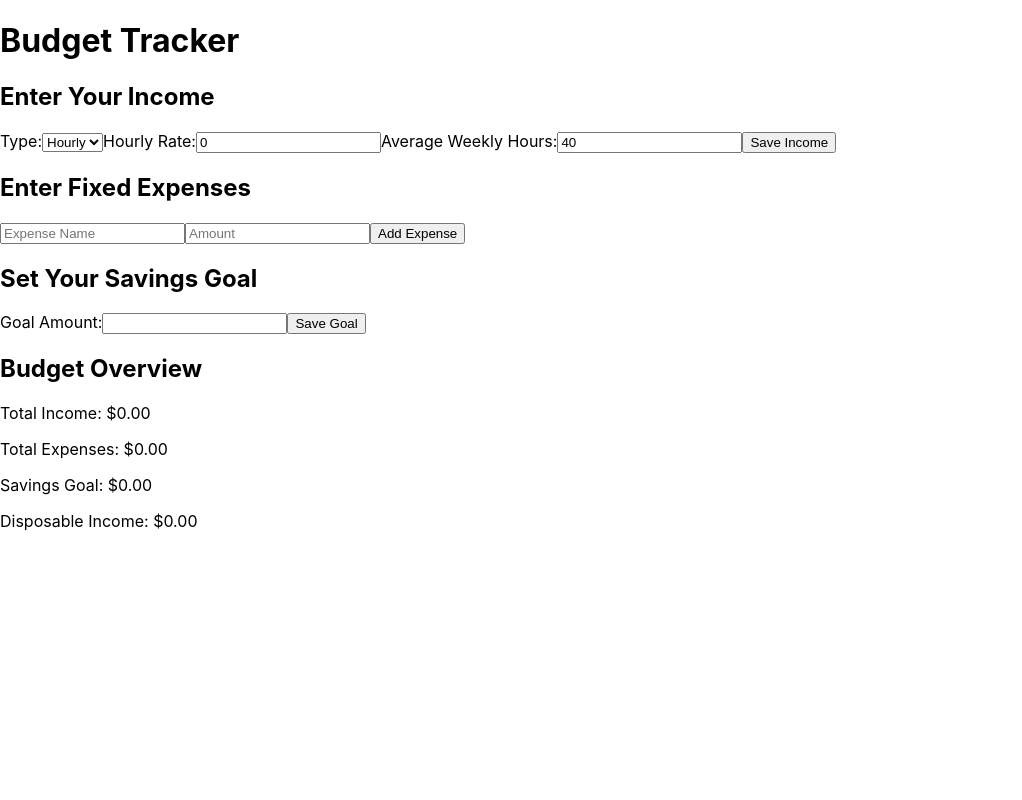
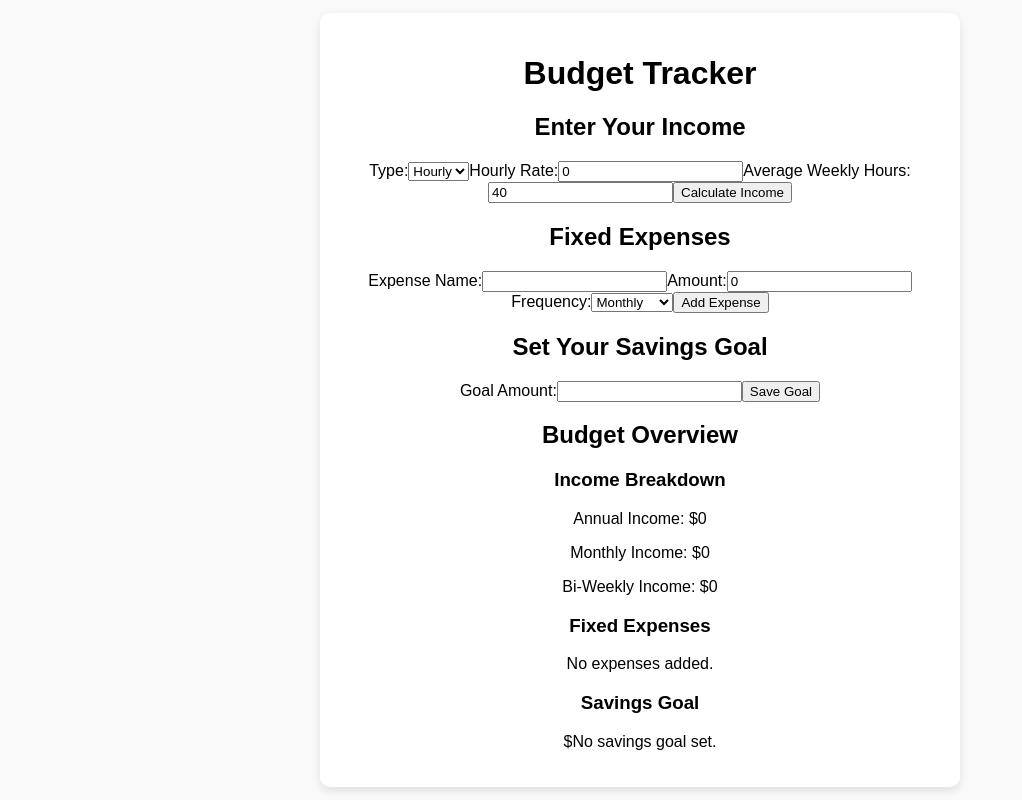
Before and after one commit to boynamedjack47/BudgetApp, a React (Create React App) app: page / in a window 1280 px wide. Shown: the whole page, without its empty margins (0-1022 px from the left). Built offline with nearby package versions, Linux system fonts and the light colour scheme.

Commit message:
adding changes to fixed expenses and allows the users to edit and delete them as needed. Next I am going to have the savings goal be put into an actionable plan for the user so they can see what they need to do to get to their goal

```diff
--- a/src/App.js
+++ b/src/App.js
@@ -1,13 +1,41 @@
-import React, { useState } from "react";
+import React, { useState, useEffect } from "react";
 import IncomeInput from "./components/IncomeInput";
 import FixedExpensesInput from "./components/FixedExpensesInput";
 import SavingsGoalInput from "./components/SavingsGoalInput";
 import BudgetDisplay from "./components/BudgetDisplay";
+import "./App.css";
 
-const App = () => {
-  const [income, setIncome] = useState({ type: "", amount: 0 });
-  const [expenses, setExpenses] = useState([]);
-  const [savingsGoal, setSavingsGoal] = useState(0);
+function App() {
+  // State management
+  const [income, setIncome] = useState(() => {
+    const savedIncome = localStorage.getItem("income");
+    return savedIncome
+      ? JSON.parse(savedIncome)
+      : { type: "salary", amount: 0, breakdown: { annual: 0, monthly: 0, biweekly: 0 } };
+  });
+
+  const [expenses, setExpenses] = useState(() => {
+    const savedExpenses = localStorage.getItem("expenses");
+    return savedExpenses ? JSON.parse(savedExpenses) : [];
+  });
+
+  const [savingsGoal, setSavingsGoal] = useState(() => {
+    const savedGoal = localStorage.getItem("savingsGoal");
+    return savedGoal ? JSON.parse(savedGoal) : 0;
+  });
+
+  // Save to localStorage whenever state changes
+  useEffect(() => {
+    localStorage.setItem("income", JSON.stringify(income));
+  }, [income]);
+
+  useEffect(() => {
+    localStorage.setItem("expenses", JSON.stringify(expenses));
+  }, [expenses]);
+
+  useEffect(() => {
+    localStorage.setItem("savingsGoal", JSON.stringify(savingsGoal));
+  }, [savingsGoal]);
 
   return (
     <div className="App">
@@ -16,11 +44,14 @@ const App = () => {
         <IncomeInput setIncome={setIncome} />
         <FixedExpensesInput expenses={expenses} setExpenses={setExpenses} />
         <SavingsGoalInput setSavingsGoal={setSavingsGoal} />
-      <BudgetDisplay income={income} expenses={expenses} savingsGoal={savingsGoal} />
+        <BudgetDisplay
+          income={income}
+          expenses={expenses}
+          savingsGoal={savingsGoal}
+        />
       </div>
     </div>
-
   );
-};
+}
 
 export default App;
--- a/src/components/BudgetDisplay.jsx
+++ b/src/components/BudgetDisplay.jsx
@@ -2,23 +2,67 @@ import React from "react";
 import PropTypes from "prop-types";
 
 const BudgetDisplay = ({ income, expenses, savingsGoal }) => {
-  const totalExpenses = expenses.reduce((sum, expense) => sum + expense.amount, 0);
-  const disposableIncome = income.amount - totalExpenses - savingsGoal;
+  const { breakdown } = income;
 
   return (
-    <div>
+    <div className="budget-display">
       <h2>Budget Overview</h2>
-      <p>Total Income: ${income.amount.toFixed(2)}</p>
-      <p>Total Expenses: ${totalExpenses.toFixed(2)}</p>
-      <p>Savings Goal: ${savingsGoal.toFixed(2)}</p>
-      <p>Disposable Income: ${disposableIncome.toFixed(2)}</p>
+
+      {/* Income Breakdown */}
+      <div className="income-section">
+        <h3>Income Breakdown</h3>
+        {breakdown ? (
+          <>
+            <p>Annual Income: ${breakdown.annual}</p>
+            <p>Monthly Income: ${breakdown.monthly}</p>
+            <p>Bi-Weekly Income: ${breakdown.biweekly}</p>
+          </>
+        ) : (
+          <p>No income data available.</p>
+        )}
+      </div>
+
+      {/* Fixed Expenses */}
+      <div className="expenses-section">
+        <h3>Fixed Expenses</h3>
+        {expenses.length > 0 ? (
+          <ul>
+            {expenses.map((expense, index) => (
+              <li key={index}>
+                {expense.name}: ${expense.amount}
+              </li>
+            ))}
+          </ul>
+        ) : (
+          <p>No expenses added.</p>
+        )}
+      </div>
+
+      {/* Savings Goal */}
+      <div className="savings-section">
+        <h3>Savings Goal</h3>
+        <p>${savingsGoal || "No savings goal set."}</p>
+      </div>
     </div>
   );
 };
 
 BudgetDisplay.propTypes = {
-  income: PropTypes.object.isRequired,
-  expenses: PropTypes.array.isRequired,
+  income: PropTypes.shape({
+    type: PropTypes.string,
+    amount: PropTypes.number,
+    breakdown: PropTypes.shape({
+      annual: PropTypes.string,
+      monthly: PropTypes.string,
+      biweekly: PropTypes.string,
+    }),
+  }).isRequired,
+  expenses: PropTypes.arrayOf(
+    PropTypes.shape({
+      name: PropTypes.string.isRequired,
+      amount: PropTypes.number.isRequired,
+    })
+  ).isRequired,
   savingsGoal: PropTypes.number.isRequired,
 };
 
--- a/src/components/FixedExpensesInput.jsx
+++ b/src/components/FixedExpensesInput.jsx
@@ -3,36 +3,116 @@ import PropTypes from "prop-types";
 
 const FixedExpensesInput = ({ expenses, setExpenses }) => {
   const [expenseName, setExpenseName] = useState("");
-  const [expenseAmount, setExpenseAmount] = useState("");
+  const [expenseAmount, setExpenseAmount] = useState(0);
+  const [expenseFrequency, setExpenseFrequency] = useState("monthly");
+  const [isEditing, setIsEditing] = useState(null); // Tracks the index being edited
 
-  const handleAddExpense = () => {
-    setExpenses([...expenses, { name: expenseName, amount: parseFloat(expenseAmount) }]);
+  const handleAddExpense = (e) => {
+    e.preventDefault();
+    if (expenseName && expenseAmount > 0) {
+      setExpenses([
+        ...expenses,
+        {
+          name: expenseName,
+          amount: parseFloat(expenseAmount),
+          frequency: expenseFrequency,
+        },
+      ]);
       setExpenseName("");
-    setExpenseAmount("");
+      setExpenseAmount(0);
+      setExpenseFrequency("monthly");
+    }
+  };
+
+  const handleEditExpense = (index) => {
+    const expenseToEdit = expenses[index];
+    setExpenseName(expenseToEdit.name);
+    setExpenseAmount(expenseToEdit.amount);
+    setExpenseFrequency(expenseToEdit.frequency);
+    setIsEditing(index);
+  };
+
+  const handleSaveEdit = (e) => {
+    e.preventDefault();
+    const updatedExpenses = expenses.map((expense, index) =>
+      index === isEditing
+        ? {
+            name: expenseName,
+            amount: parseFloat(expenseAmount),
+            frequency: expenseFrequency,
+          }
+        : expense
+    );
+    setExpenses(updatedExpenses);
+    setExpenseName("");
+    setExpenseAmount(0);
+    setExpenseFrequency("monthly");
+    setIsEditing(null);
+  };
+
+  const handleDeleteExpense = (index) => {
+    const updatedExpenses = expenses.filter((_, i) => i !== index);
+    setExpenses(updatedExpenses);
   };
 
   return (
-    <div>
-      <h2>Enter Fixed Expenses</h2>
+    <div className="fixed-expenses-input">
+      <h2>Fixed Expenses</h2>
+      <form onSubmit={isEditing !== null ? handleSaveEdit : handleAddExpense}>
+        <label>
+          Expense Name:
           <input
             type="text"
-        placeholder="Expense Name"
             value={expenseName}
             onChange={(e) => setExpenseName(e.target.value)}
+            required
           />
+        </label>
+        <label>
+          Amount:
           <input
             type="number"
-        placeholder="Amount"
             value={expenseAmount}
             onChange={(e) => setExpenseAmount(e.target.value)}
             min="0"
             step="0.01"
+            required
           />
-      <button onClick={handleAddExpense}>Add Expense</button>
+        </label>
+        <label>
+          Frequency:
+          <select
+            value={expenseFrequency}
+            onChange={(e) => setExpenseFrequency(e.target.value)}
+            required
+          >
+            <option value="monthly">Monthly</option>
+            <option value="weekly">Weekly</option>
+            <option value="bi-weekly">Bi-Weekly</option>
+            <option value="annually">Annually</option>
+          </select>
+        </label>
+        <button type="submit">{isEditing !== null ? "Save Changes" : "Add Expense"}</button>
+        {isEditing !== null && (
+          <button
+            type="button"
+            onClick={() => {
+              setExpenseName("");
+              setExpenseAmount(0);
+              setExpenseFrequency("monthly");
+              setIsEditing(null);
+            }}
+          >
+            Cancel
+          </button>
+        )}
+      </form>
       <ul>
         {expenses.map((expense, index) => (
           <li key={index}>
-            {expense.name}: ${expense.amount.toFixed(2)}
+            {expense.name}: ${expense.amount.toFixed(2)} ({expense.frequency})
+            <button onClick={() => handleEditExpense(index)}>Edit</button>
+            <button onClick={() => handleDeleteExpense(index)}>Delete</button>
           </li>
         ))}
       </ul>
@@ -41,7 +121,13 @@ const FixedExpensesInput = ({ expenses, setExpenses }) => {
 };
 
 FixedExpensesInput.propTypes = {
-  expenses: PropTypes.array.isRequired,
+  expenses: PropTypes.arrayOf(
+    PropTypes.shape({
+      name: PropTypes.string.isRequired,
+      amount: PropTypes.number.isRequired,
+      frequency: PropTypes.string.isRequired,
+    })
+  ).isRequired,
   setExpenses: PropTypes.func.isRequired,
 };
 
--- a/src/components/IncomeInput.jsx
+++ b/src/components/IncomeInput.jsx
@@ -3,24 +3,35 @@ import PropTypes from "prop-types";
 
 const IncomeInput = ({ setIncome }) => {
   const [type, setType] = useState("hourly");
-  const [amount, setAmount] = useState(0); // Hourly rate or annual salary
-  const [hours, setHours] = useState(40); // Default to 40 hours/week for hourly
+  const [amount, setAmount] = useState(0);
+  const [hours, setHours] = useState(40);
 
   const handleSubmit = (e) => {
     e.preventDefault();
 
-    let calculatedAmount;
+    let annualIncome;
 
     if (type === "hourly") {
-      const regularHours = Math.min(hours, 40); // Maximum regular hours is 40
-      const overtimeHours = Math.max(hours - 40, 0); // Hours above 40 are overtime
-      calculatedAmount =
-        regularHours * amount + overtimeHours * amount * 1.5;
+      const regularHours = Math.min(hours, 40);
+      const overtimeHours = Math.max(hours - 40, 0);
+      const weeklyIncome = regularHours * amount + overtimeHours * amount * 1.5;
+      annualIncome = weeklyIncome * 52; // 52 weeks in a year
     } else {
-      calculatedAmount = amount; // Salary remains unchanged
+      annualIncome = amount; // Annual salary
     }
 
-    setIncome({ type, amount: parseFloat(calculatedAmount) });
+    const monthlyIncome = annualIncome / 12;
+    const biWeeklyIncome = annualIncome / 26;
+
+    setIncome({
+      type,
+      amount: annualIncome,
+      breakdown: {
+        annual: annualIncome.toFixed(2),
+        monthly: monthlyIncome.toFixed(2),
+        biweekly: biWeeklyIncome.toFixed(2),
+      },
+    });
   };
 
   return (
@@ -57,7 +68,7 @@ const IncomeInput = ({ setIncome }) => {
           />
         </label>
       )}
-      <button type="submit">Save Income</button>
+      <button type="submit">Calculate Income</button>
     </form>
   );
 };
```
Lines whose indentation alone changed are shown as unchanged.
